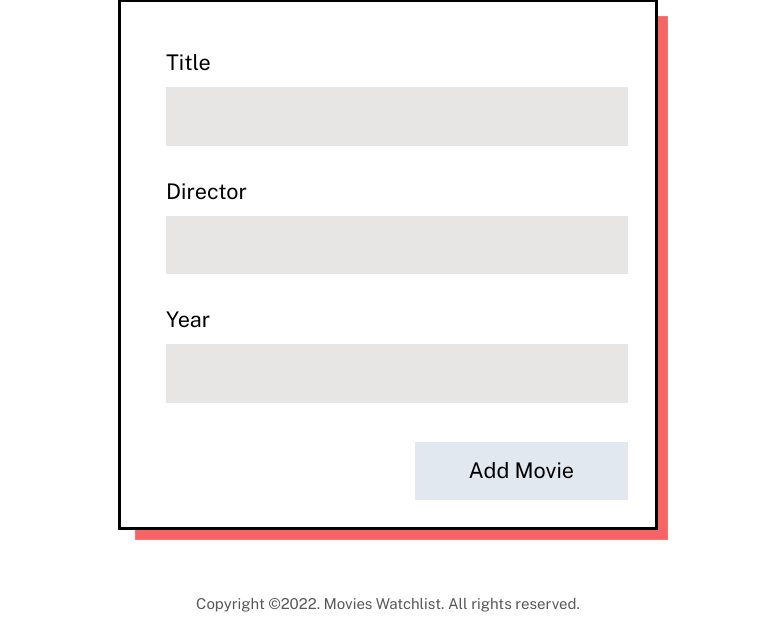
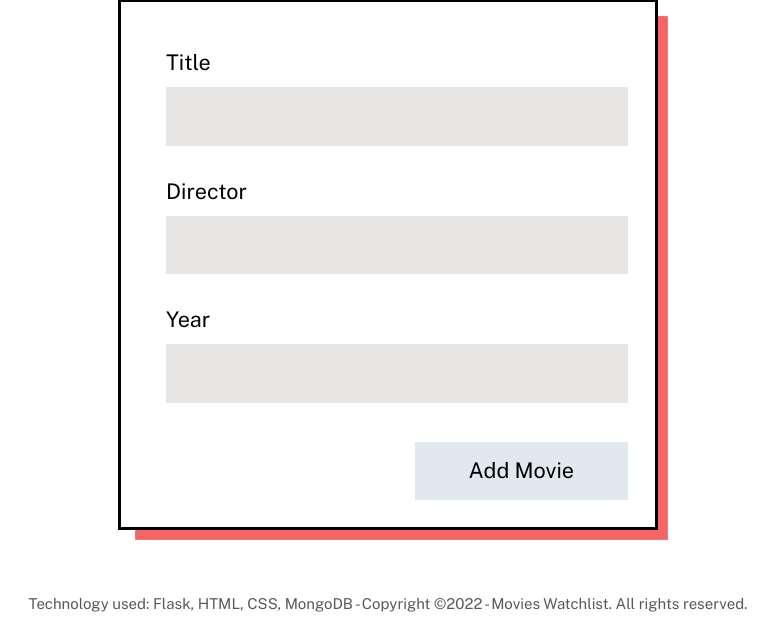
Before and after one commit to RickDond/Watchlist, a Flask app: page /add in a window 1280 px wide. Shown: the part 166-800 px from the top of the page, without its empty margins (252-1026 px from the left). Run offline with Flask 3, Linux system fonts and the light colour scheme; the visitor is signed in with stand-in values (Sample User, id 1).

Commit message:
Footer changes

```diff
--- a/wl/templates/macros/footer.html
+++ b/wl/templates/macros/footer.html
@@ -1,5 +1,5 @@
 {% macro footer() %}
 <footer class="footer">
-    <small>Copyright &copy;2022. Movies Watchlist. All rights reserved.</small>
+    <small>Technology used: Flask, HTML, CSS, MongoDB - Copyright &copy;2022 - Movies Watchlist. All rights reserved.</small>
 </footer>
 {% endmacro %}
```
